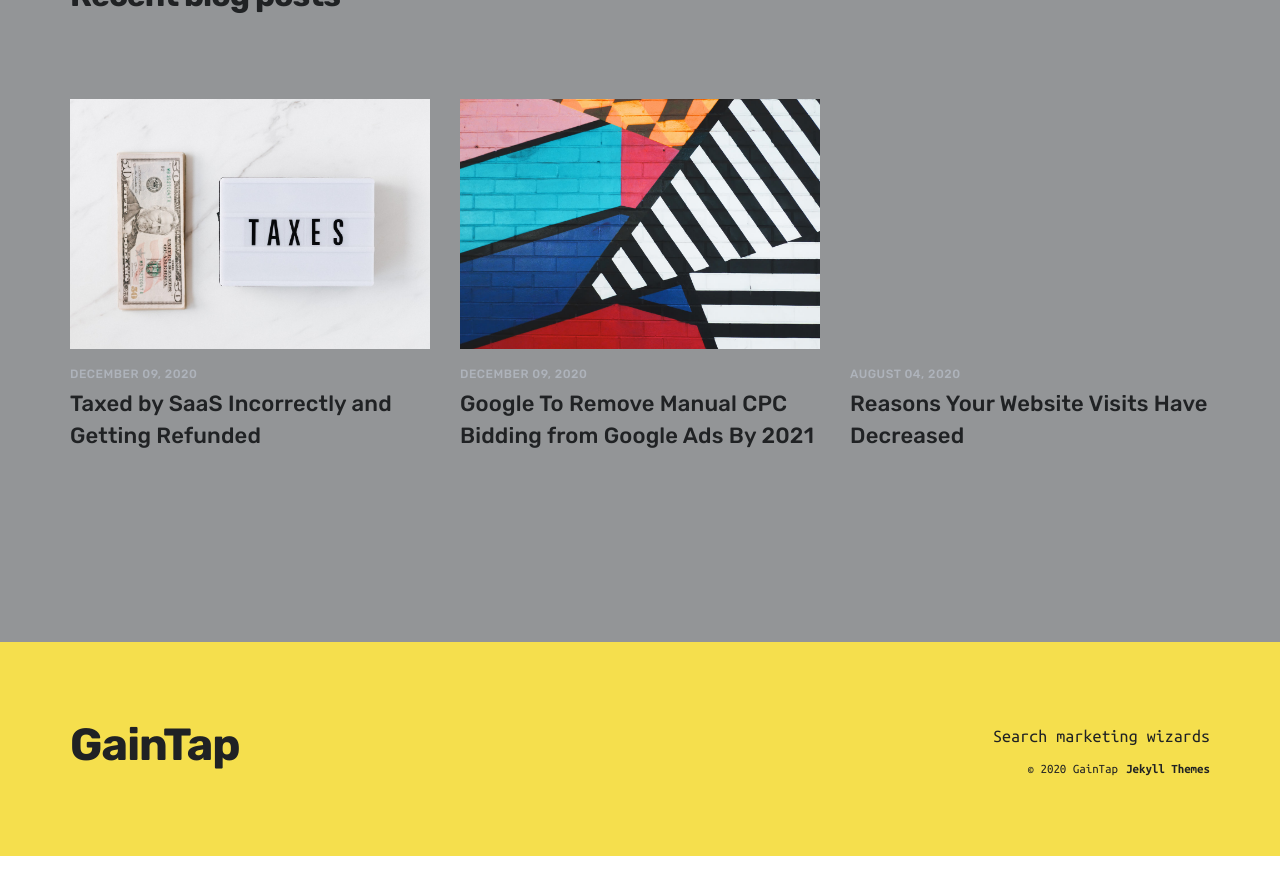
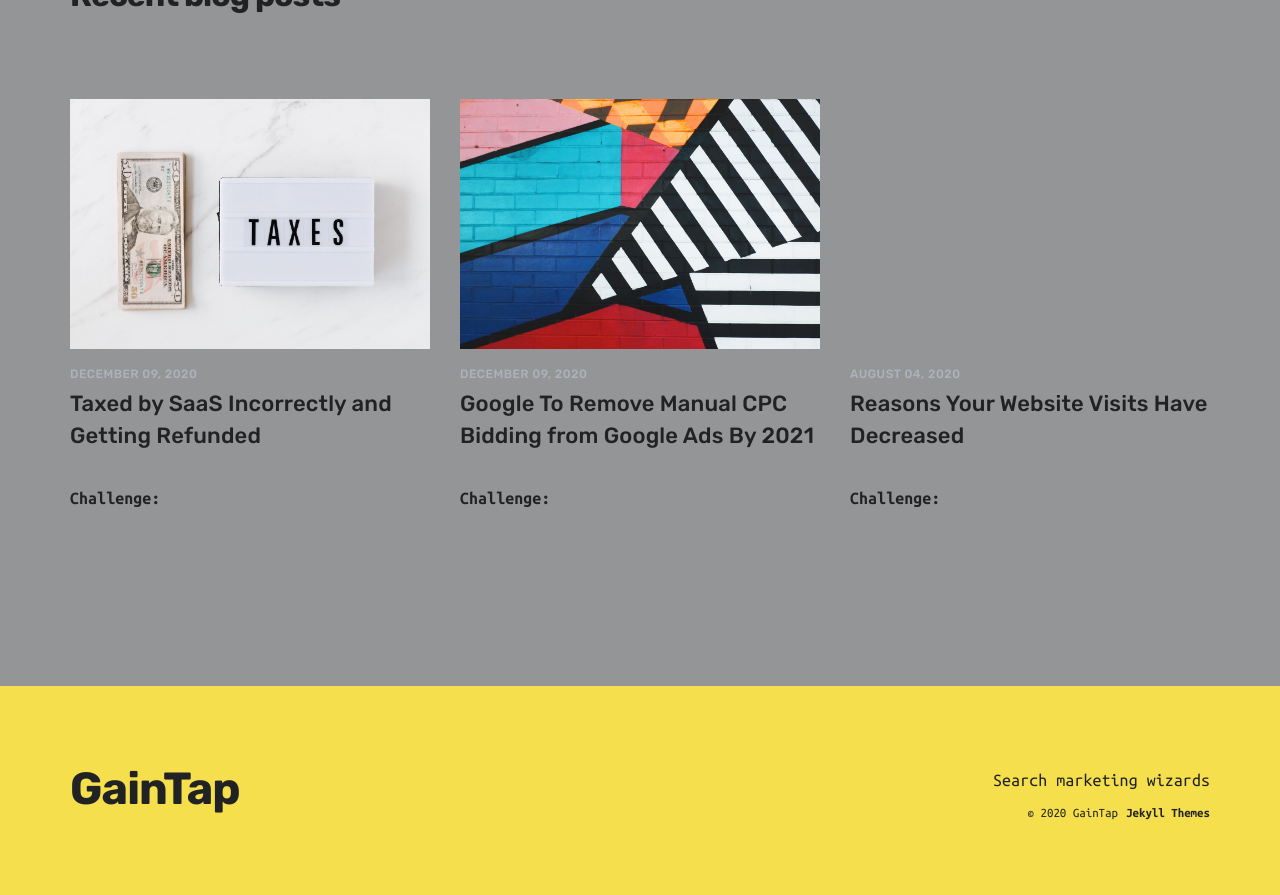
Before and after one commit to gaintap/gaintap.github.io, a Jekyll site: the page built from index.html, in a window 1280 px wide and 900 px high, scrolled down 3939 px. Shown: the top 895 px of the window. Built offline with Jekyll 4.4.1, drawn with Linux system fonts in a browser that asks for light colours; nearby versions of some CDN libraries; before the commit the page ends 4795 px from its top, so only the background shows below that.

Commit message:
Update component__post-preview.html

```diff
--- a/_includes/component__post-preview.html
+++ b/_includes/component__post-preview.html
@@ -4,6 +4,7 @@
     </div>
     <time class="post__date label--small">{{ post.date | date: "%B %d, %Y" }}</time>
     <h5 class="post__title subtitle">{{ post.title }}</h5>
+            <p><strong>Challenge: </strong>{{ post.challenge }}</p>
       {% if page.category == "case_study" %}
       <p><strong>Challenge: </strong>{{ post.challenge }}</p>
       {% endif %}
```
